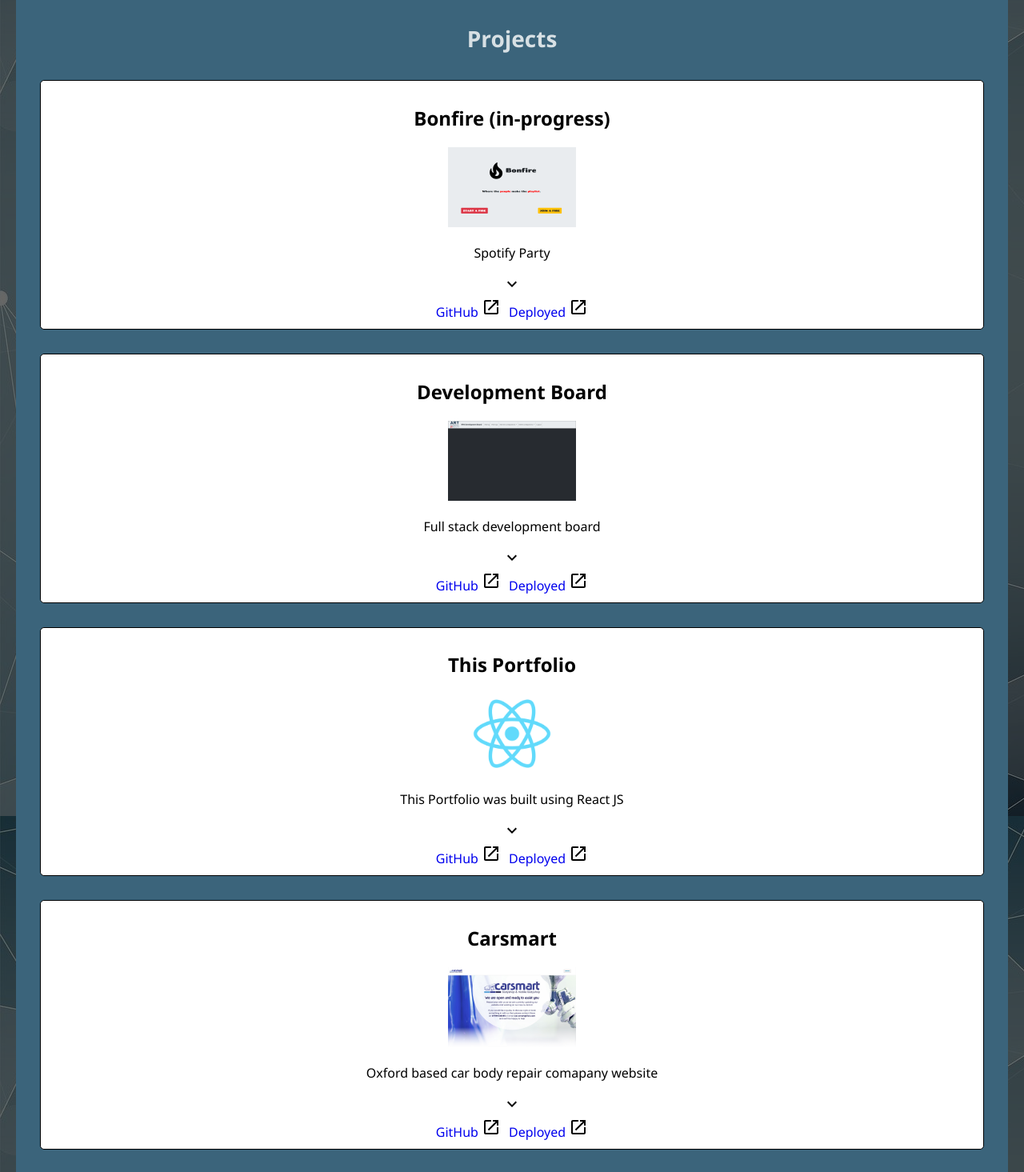
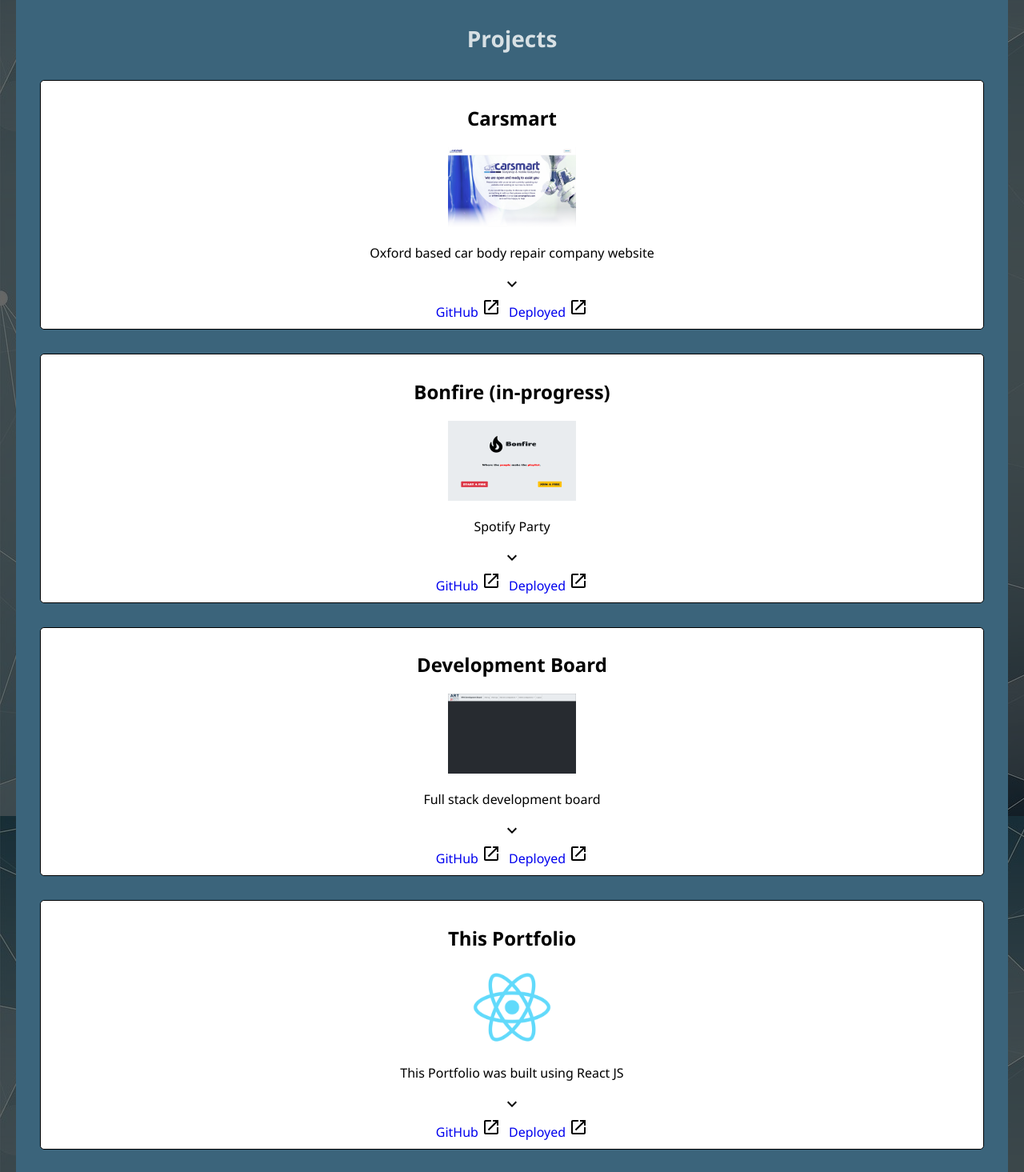
Before and after one commit to ryan-megarity/react-portfolio, a React (Create React App) app: page / in a window 1280 px wide. Shown: the part 260-1725 px from the top of the page at 80% size. Built offline with nearby package versions, Linux system fonts and the light colour scheme.

Commit message:
fixed typo

```diff
--- a/src/projects.ts
+++ b/src/projects.ts
@@ -1,8 +1,18 @@
 import { Project } from "./models";
 
 export const projects: Project[] = [
-    {
+  {
     id: 1,
+    projectName: "Carsmart",
+    projectSummary: "Oxford based car body repair company website",
+    projectDetails:
+      "Created using React JS. Deployed using vercel CI/CD pipeline.",
+    projectImageSrc: "/images/carsmart.png",
+    deployedUrl: "https://carsmartoxford.co.uk",
+    githubUrl: "https://github.com/ryan-megarity/carsmart-react",
+  },
+  {
+    id: 2,
     projectName: "Bonfire (in-progress)",
     projectSummary: "Spotify Party",
     projectDetails:
@@ -12,7 +22,7 @@ export const projects: Project[] = [
     githubUrl: "https://github.com/ryan-megarity/Bonfire",
   },
   {
-    id: 2,
+    id: 3,
     projectName: "Development Board",
     projectSummary: "Full stack development board",
     projectDetails:
@@ -22,7 +32,7 @@ export const projects: Project[] = [
     githubUrl: "https://github.com/ryan-megarity/ad-hoc-development-board",
   },
   {
-    id: 3,
+    id: 4,
     projectName: "This Portfolio",
     projectSummary: "This Portfolio was built using React JS",
     projectDetails:
@@ -30,16 +40,6 @@ export const projects: Project[] = [
     projectImageSrc: "/logo512.png",
     deployedUrl: "https://ryan-megarity-portfolio.vercel.app/",
     githubUrl: "https://github.com/ryan-megarity/react-portfolio",
-  },
-  {
-    id: 4,
-    projectName: "Carsmart",
-    projectSummary:
-      "Oxford based car body repair comapany website",
-    projectDetails: "Created using React JS. Deployed using vercel CI/CD pipeline.",
-    projectImageSrc: "/images/carsmart.png",
-    deployedUrl: "https://carsmartoxford.co.uk",
-    githubUrl: "https://github.com/ryan-megarity/carsmart-react",
   },
   {
     id: 5,
```
